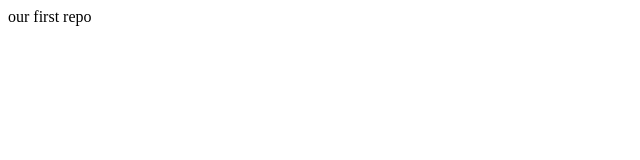
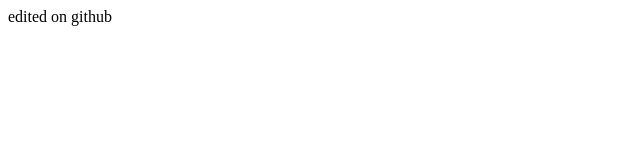
Before and after one commit to stevedesilva/git-course-repo, a website: page index.html in a window 1280 px wide. Shown: the full height of the page, 0-640 px from the left. Drawn offline with Linux system fonts and the light colour scheme.

Commit message:
edited on github

```diff
--- a/index.html
+++ b/index.html
@@ -1,6 +1,6 @@
 <!DOCTYPE html>
 <html>
     <body>
-	our first repo
+	edited on github
     </body<
 </html>
```
